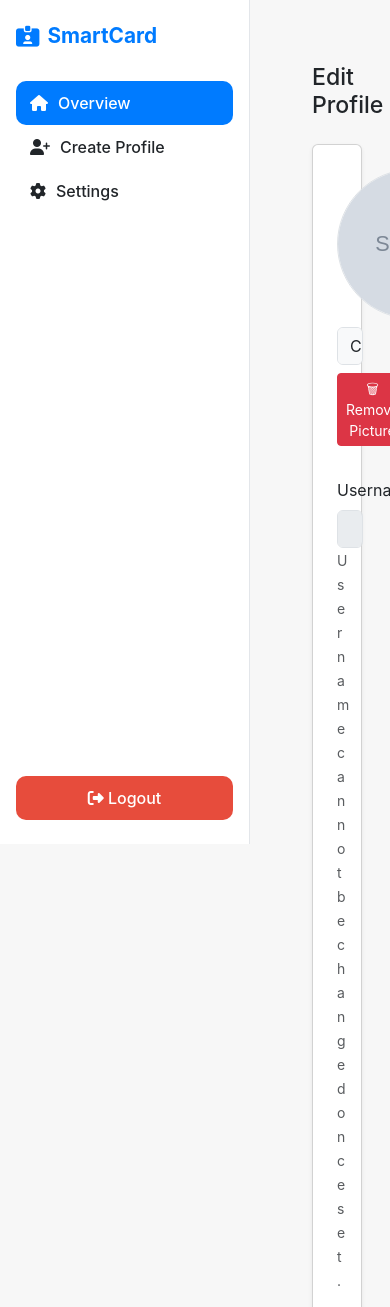
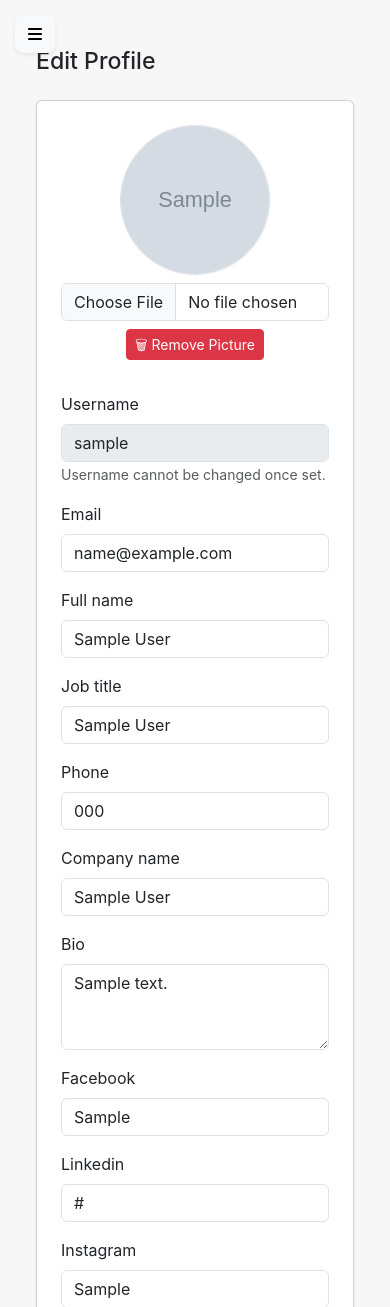
Before and after one commit to engrrasel/smartcard, a Django app: page /profile/1/edit/ in a window 390 px wide; the page is wider, and only the part inside the window is pictured. Shown: the top 1307 px of that part. Run offline with Django 5.2, Linux system fonts and the light colour scheme; a user stored in the database is signed in; tables that the repository leaves empty hold one stand-in row (values such as "Sample post"); grey boxes marked "Sample" are stand-in pictures; some libraries are stand-ins or nearby versions.

Commit message:
responsiv ui applied with css

```diff
--- a/templates/dashboard/dashboard_base.html
+++ b/templates/dashboard/dashboard_base.html
@@ -40,6 +40,7 @@
             flex-direction: column;
             justify-content: space-between;
             padding: 1.5rem 1rem;
+            transition: all 0.3s ease;
         }
 
         .sidebar h3 {
@@ -89,6 +90,7 @@
         .main {
             margin-left: 260px;
             padding: 2.5rem;
+            transition: all 0.3s ease;
         }
 
         /* Card & Buttons */
@@ -154,6 +156,59 @@
         .btn-primary:hover {
             background-color: #0069d9;
         }
+
+        /* ---------------- Responsive Sidebar ---------------- */
+        .sidebar-toggle {
+            position: fixed;
+            top: 15px;
+            left: 15px;
+            z-index: 1100;
+            border-radius: 8px;
+            display: none;
+        }
+
+        @media (max-width: 991px) {
+            .sidebar {
+                position: fixed;
+                left: -260px;
+                top: 0;
+                z-index: 1000;
+                height: 100%;
+                transition: all 0.3s ease;
+            }
+
+            .sidebar.open {
+                left: 0;
+                box-shadow: 4px 0 15px rgba(0,0,0,0.1);
+            }
+
+            .main {
+                margin-left: 0 !important;
+                padding: 1.5rem;
+            }
+
+            .sidebar-toggle {
+                display: inline-block;
+            }
+        }
+
+        /* Mobile adjustments for profile card */
+        @media (max-width: 576px) {
+            .profile-card {
+                flex-direction: column;
+                align-items: flex-start !important;
+                gap: 0.8rem;
+            }
+            .profile-info {
+                flex-direction: row;
+                align-items: center;
+                gap: 0.8rem;
+            }
+            .profile-info img {
+                width: 50px;
+                height: 50px;
+            }
+        }
     </style>
 </head>
 
@@ -172,12 +227,28 @@
                 <i class="fa-solid fa-right-from-bracket"></i> Logout
             </button>
         </form>
-
     </div>
 
     <main class="main">
         {% block content %}{% endblock %}
     </main>
 
+    <!-- Responsive Sidebar Toggle Script -->
+    <script>
+    document.addEventListener("DOMContentLoaded", function() {
+        const sidebar = document.querySelector(".sidebar");
+        const toggleBtn = document.createElement("button");
+
+        toggleBtn.innerHTML = '<i class="fa-solid fa-bars"></i>';
+        toggleBtn.classList.add("sidebar-toggle", "btn", "btn-light", "shadow-sm");
+
+        document.body.appendChild(toggleBtn);
+
+        toggleBtn.addEventListener("click", () => {
+            sidebar.classList.toggle("open");
+        });
+    });
+    </script>
+
 </body>
 </html>
```
